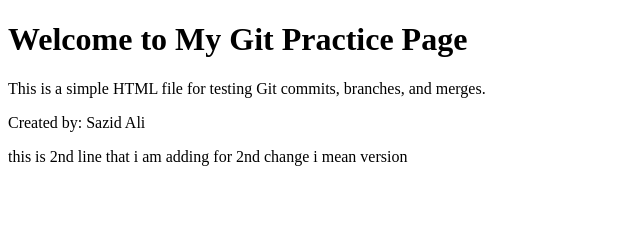
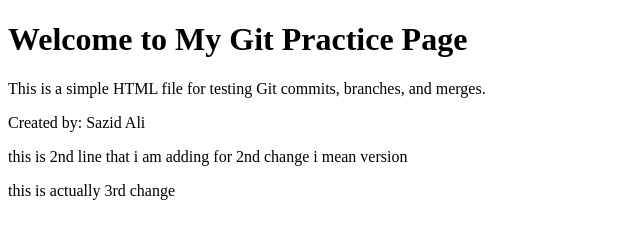
Before and after one commit to Sazid-07/testrepo, a plain HTML site: page index.html in a window 1280 px wide. Shown: the whole page, without its empty margins (0-640 px from the left). Drawn offline with Linux system fonts and the light colour scheme.

Commit message:
this is to check 3rd change

```diff
--- a/index.html
+++ b/index.html
@@ -10,5 +10,6 @@
     <p>This is a simple HTML file for testing Git commits, branches, and merges.</p>
     <p>Created by: Sazid Ali</p>
     <p>this is 2nd line that i am adding for 2nd change i mean version</p>
+    <p>this is actually  3rd change</p>
 </body>
 </html>
```
